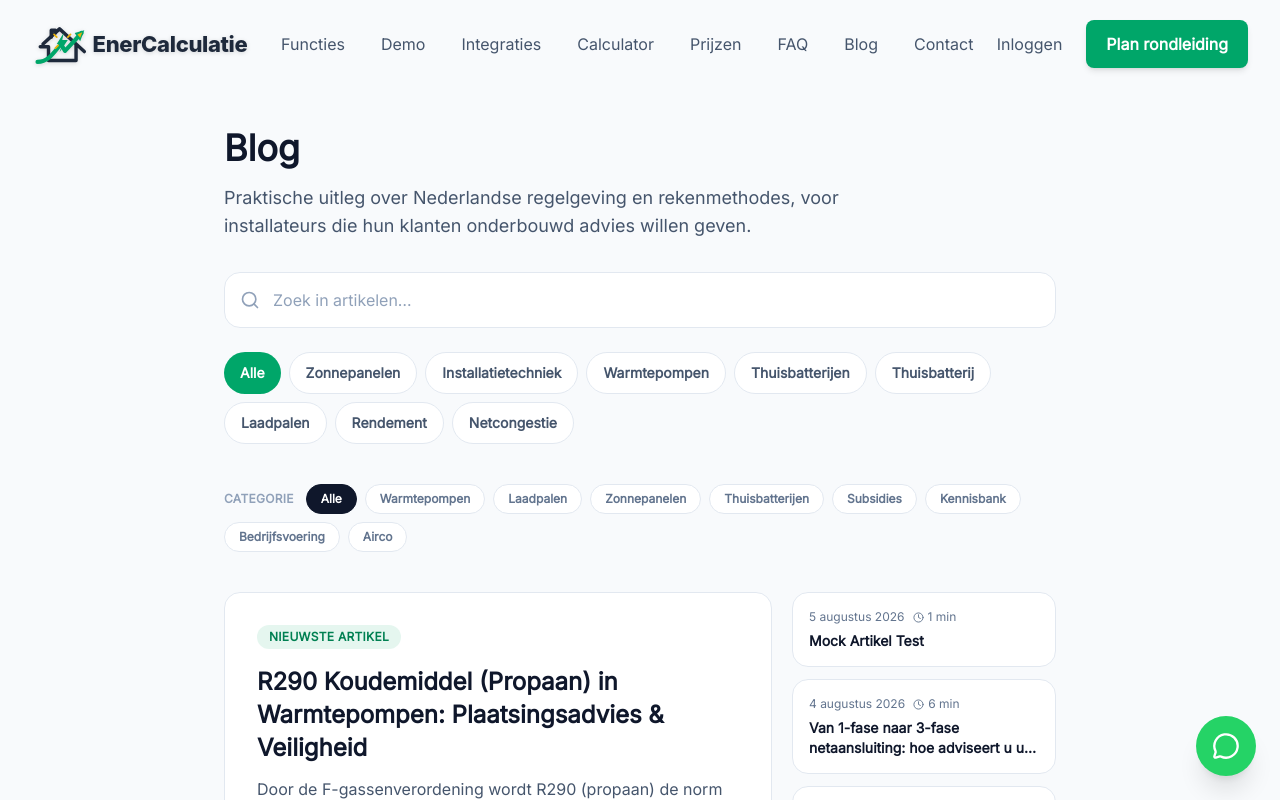
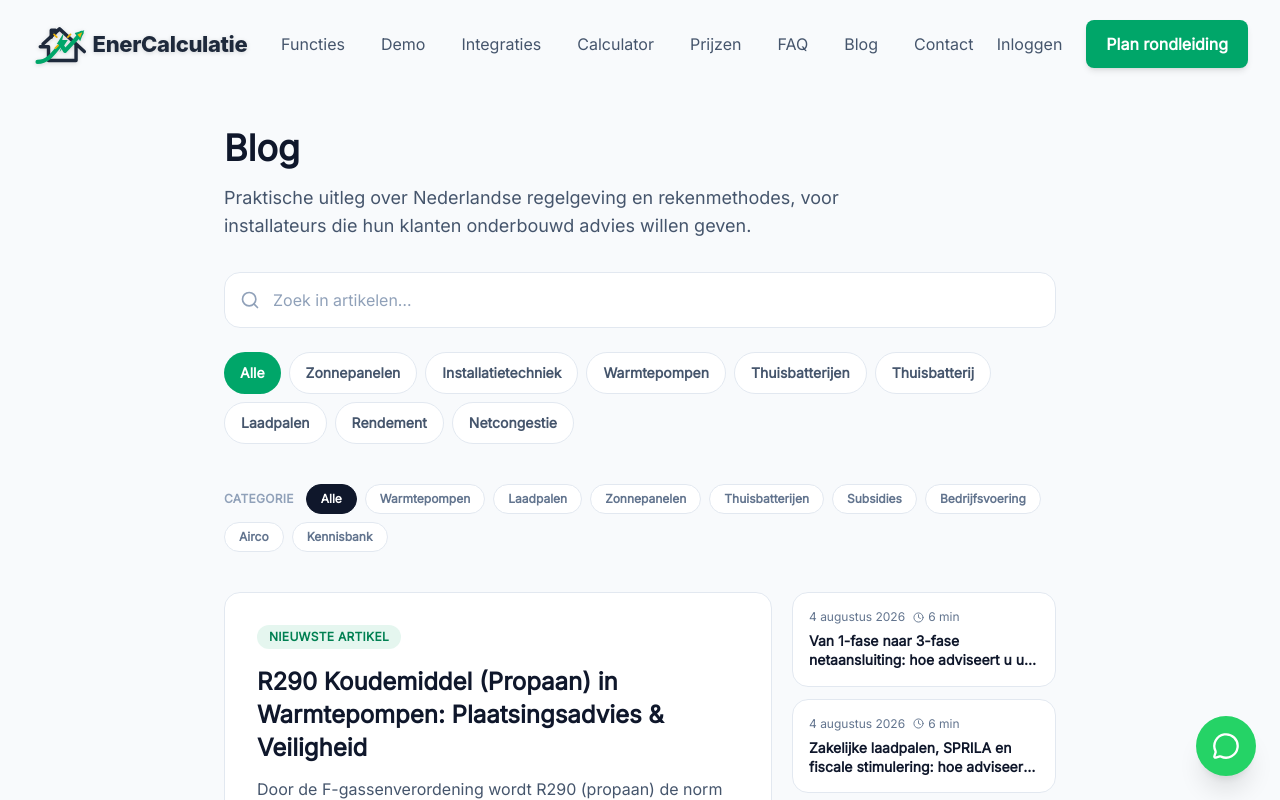
Before and after one commit to EnerCalculatie/website, a React (Vite) app: page /blog in a window 1280 px wide. Shown: the top 800 px of the page. Built offline with nearby package versions, Linux system fonts and the light colour scheme.

Commit message:
fix: clean up mock artifact that re-appeared after rebase

```diff
--- a/ai-context/content-log.json
+++ b/ai-context/content-log.json
@@ -560,12 +560,6 @@
   },
   {
     "date": "2026-08-05",
-    "topic": "Mock Artikel Test",
-    "slug": "mock-artikel-test",
-    "status": "generated"
-  },
-  {
-    "date": "2026-08-05",
     "topic": "R290 Koudemiddel (Propaan) in Warmtepompen: Plaatsingsadvies & Veiligheid",
     "slug": "r290-koudemiddel-propaan-warmtepomp-plaatsingsadvies",
     "status": "generated"
--- a/ai-context/content-plan.json
+++ b/ai-context/content-plan.json
@@ -5,10 +5,8 @@
     "intent": "informatief",
     "priority": 8,
     "slug": "dcac-verhouding-van-een-omvormer-hoe-legt-u-overdimensionering-uit-aan-uw-klant",
-    "status": "generated",
-    "createdAt": "2026-08-05T07:34:09.356Z",
-    "generatedSlug": "mock-artikel-test",
-    "generatedAt": "2026-08-05T09:30:54.494Z"
+    "status": "planned",
+    "createdAt": "2026-08-05T07:34:09.356Z"
   },
   {
     "title": "R290 koudemiddel in warmtepompen: wat betekent de overstap naar propaan voor uw plaatsingsadvies?",
--- a/src/App.tsx
+++ b/src/App.tsx
@@ -110,7 +110,6 @@ const GeintegreerdEnergiesysteemWoningenArticle = lazyRoute('/blog/geintegreerd-
 const AfgiftesysteemWarmtepompLageTemperatuurRadiatorenArticle = lazyRoute('/blog/afgiftesysteem-warmtepomp-lage-temperatuur-radiatoren', () => import('./components/blog/AfgiftesysteemWarmtepompLageTemperatuurRadiatorenArticle').then(m => ({ default: m.AfgiftesysteemWarmtepompLageTemperatuurRadiatorenArticle })));
 const MiaVamilLaadpaalAdviserenZakelijkArticle = lazyRoute('/blog/mia-vamil-laadpaal-adviseren-zakelijk', () => import('./components/blog/MiaVamilLaadpaalAdviserenZakelijkArticle').then(m => ({ default: m.MiaVamilLaadpaalAdviserenZakelijkArticle })));
 const Van1FaseNaar3FaseVerduurzamingAdviesArticle = lazyRoute('/blog/van-1-fase-naar-3-fase-verduurzaming-advies', () => import('./components/blog/Van1FaseNaar3FaseVerduurzamingAdviesArticle').then(m => ({ default: m.Van1FaseNaar3FaseVerduurzamingAdviesArticle })));
-const MockArtikelTestArticle = lazyRoute('/blog/mock-artikel-test', () => import('./components/blog/MockArtikelTestArticle').then(m => ({ default: m.MockArtikelTestArticle })));
 const R290KoudemiddelPropaanWarmtepompPlaatsingsadviesArticle = lazyRoute('/blog/r290-koudemiddel-propaan-warmtepomp-plaatsingsadvies', () => import('./components/blog/R290KoudemiddelPropaanWarmtepompPlaatsingsadviesArticle').then(m => ({ default: m.R290KoudemiddelPropaanWarmtepompPlaatsingsadviesArticle })));
 
 // Eén gedeelde module voor de vijf rekentool-landingspagina's; per pad een
@@ -241,7 +240,6 @@ export function AppContent() {
             <Route path="/blog/afgiftesysteem-warmtepomp-lage-temperatuur-radiatoren" element={<AfgiftesysteemWarmtepompLageTemperatuurRadiatorenArticle />} />
             <Route path="/blog/mia-vamil-laadpaal-adviseren-zakelijk" element={<MiaVamilLaadpaalAdviserenZakelijkArticle />} />
             <Route path="/blog/van-1-fase-naar-3-fase-verduurzaming-advies" element={<Van1FaseNaar3FaseVerduurzamingAdviesArticle />} />
-            <Route path="/blog/mock-artikel-test" element={<MockArtikelTestArticle />} />
             <Route path="/blog/r290-koudemiddel-propaan-warmtepomp-plaatsingsadvies" element={<R290KoudemiddelPropaanWarmtepompPlaatsingsadviesArticle />} />
             <Route path="/rekentool-zonnepanelen" element={<ZonnepanelenLanding />} />
             <Route path="/rekentool-thuisbatterij" element={<ThuisbatterijLanding />} />
--- a/src/components/blog/MockArtikelTestArticle.tsx
+++ /dev/null
@@ -1,15 +0,0 @@
-import { BlogPostLayout } from './BlogPostLayout';
-import { blogPosts } from '../../content/blogPosts';
-
-const post = blogPosts.find((p) => p.slug === 'mock-artikel-test')!;
-
-export function MockArtikelTestArticle() {
-
-  return (
-    <BlogPostLayout post={post}>
-# Mock Artikel
-
-Dit is een test artikel met *fake* content.
-    </BlogPostLayout>
-  );
-}
--- a/src/content/blogPosts.ts
+++ b/src/content/blogPosts.ts
@@ -1181,23 +1181,6 @@ export const blogPosts: BlogPostMeta[] = [
     ],
   },
   {
-    slug: 'mock-artikel-test',
-    readingTimeMinutes: 1,
-    title: 'Mock Artikel Test',
-    seoTitle: 'Mock Artikel Test | EnerCalculatie',
-    description:
-      'Dit is een mock description.',
-    date: '2026-08-05',
-    excerpt:
-      'Mock excerpt voor de overview page.',
-    tags: ['mock', 'test'],
-    keyPoints: [
-      'point 1',
-      'point 2',
-    ],
-    category: 'Kennisbank',
-  },
-  {
     slug: 'r290-koudemiddel-propaan-warmtepomp-plaatsingsadvies',
     readingTimeMinutes: 3,
     title: 'R290 Koudemiddel (Propaan) in Warmtepompen: Plaatsingsadvies & Veiligheid',
```
